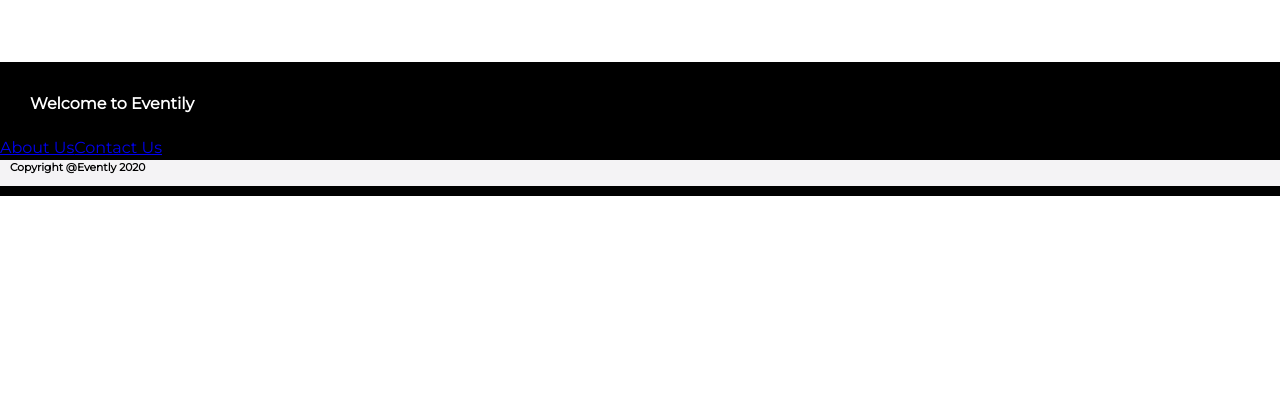
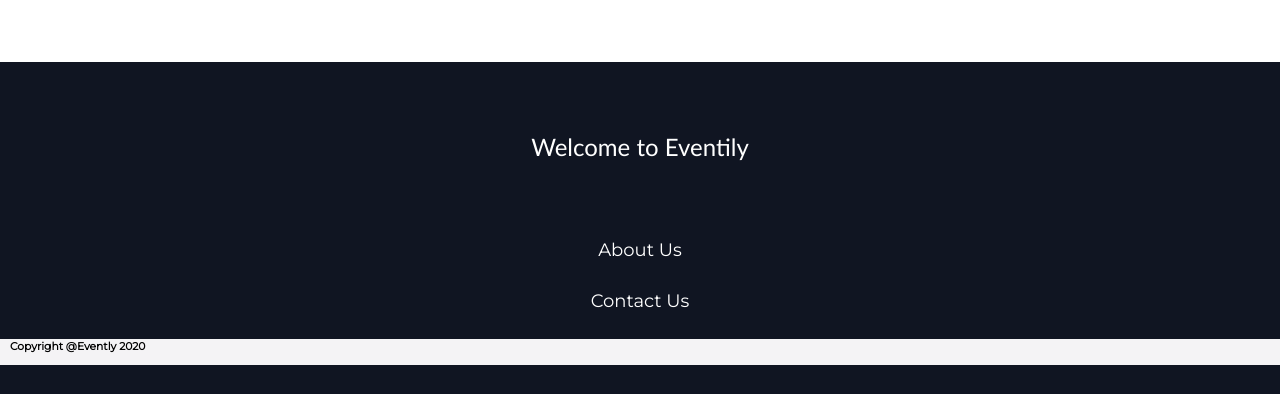
Before and after one commit to Renda02/event-app, a React (Create React App) app: page / in a window 1280 px wide. Shown: the part 2481-2875 px from the top of the page. Before the commit the page ends 2677 px from the top, so only its background shows below. Built offline with nearby package versions, Linux system fonts and the light colour scheme.

Commit message:
styling-footer.jsx

```diff
--- a/src/components/Button.jsx
+++ b/src/components/Button.jsx
@@ -52,7 +52,7 @@ const Container = styled.div`
   min-width: 380px;
   padding:  2.2rem 0;
 
-  @media (min-width: 768px) {
+  @media (max-width: 960px) {
     margin-left: auto;
     margin-right: auto;
     padding-left: 2rem;
--- a/src/components/Footer.jsx
+++ b/src/components/Footer.jsx
@@ -1,33 +1,56 @@
 import styled from "styled-components";
-import {Link} from "react-router-dom";
+import { Link } from "react-router-dom";
 
 function Footer() {
   return (
-    <Wrapper>
-      <Paragraph>Welcome to Eventily</Paragraph>
-      <About to="/about-us">About Us</About>
-      <Contact to="/contact">Contact Us</Contact>
+    <FooterContainer>
+      <FooterContact>
+        <FooterSubHeading>Welcome to Eventily</FooterSubHeading>
+      </FooterContact>
+      <FooterText to="/about-us">About Us</FooterText>
+
+      <FooterText to="/contact">Contact Us</FooterText>
       <SubFooter>
         <Text> Copyright @Evently 2020 </Text>
       </SubFooter>
-    </Wrapper>
+    </FooterContainer>
   );
 }
 
 export default Footer;
 
-const Wrapper = styled.div`
-  width: 100%;
-  height: 100%;
-  padding-top: 10px;
-  padding-bottom: 10px;
-  background: #000;
+const FooterContainer = styled.div`
+  background-color: #101522;
+  padding: 2.7rem 0 2rem 0;
+  display: flex;
+  justify-content: center;
+  flex-direction: column;
+  align-items: center;
 `;
 
-const Paragraph = styled.h4`
-  padding-left: 10px;
-  color:#fff;
-  margin: 20px;
+const FooterContact = styled.section`
+  display: flex;
+  flex-direction: column;
+  justify-content: center;
+  text-align: center;
+  margin-bottom: 24px;
+  align-items: center;
+  padding: 24px;
+  color: #fff;
+`;
+
+const FooterSubHeading = styled.p`
+  font-family: "Trebuchet MS", "Lucida Sans Unicode", "Lucida Grande",
+    "Lucida Sans", Arial, Helvetica, sans-serif, sans-serif;
+  margin-bottom: 24px;
+  font-size: 24px;
+`;
+
+const FooterText = styled(Link)`
+  margin-bottom: 24px;
+  font-size: 18px;
+  color: #fff;
+  text-decoration: none;
 `;
 
 const SubFooter = styled.div`
@@ -40,10 +63,8 @@ const SubFooter = styled.div`
   padding-bottom: 10px;
 `;
 
-const Text= styled.h6` padding-left: 10px;
-color:#000;
-margin-left:0 auto;`;
-
-const Contact=styled(Link)``;
-
-const About =styled(Link)``;
+const Text = styled.h6`
+  padding-left: 10px;
+  color: #000;
+  margin-left: 0 auto;
+`;
```
